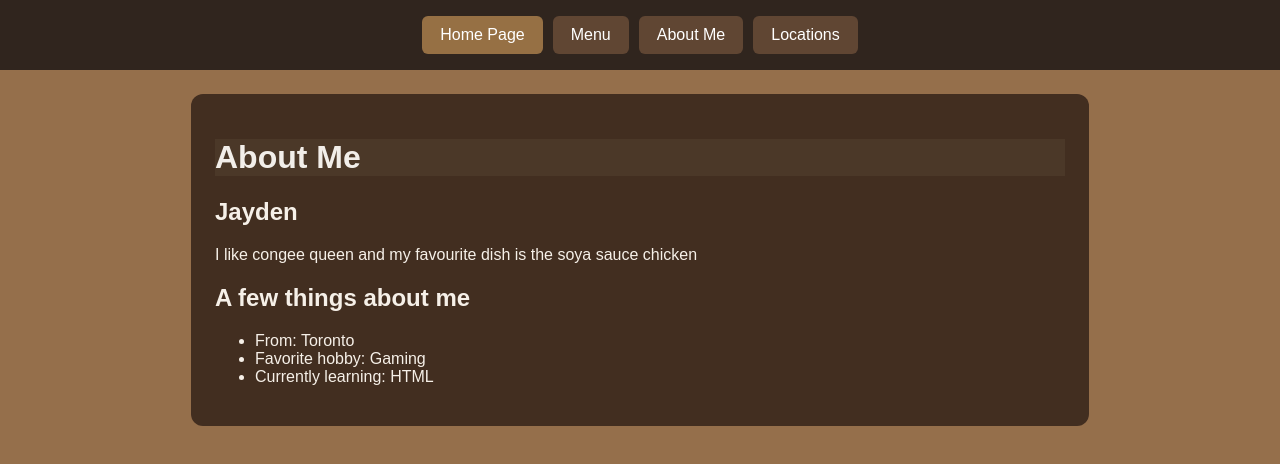
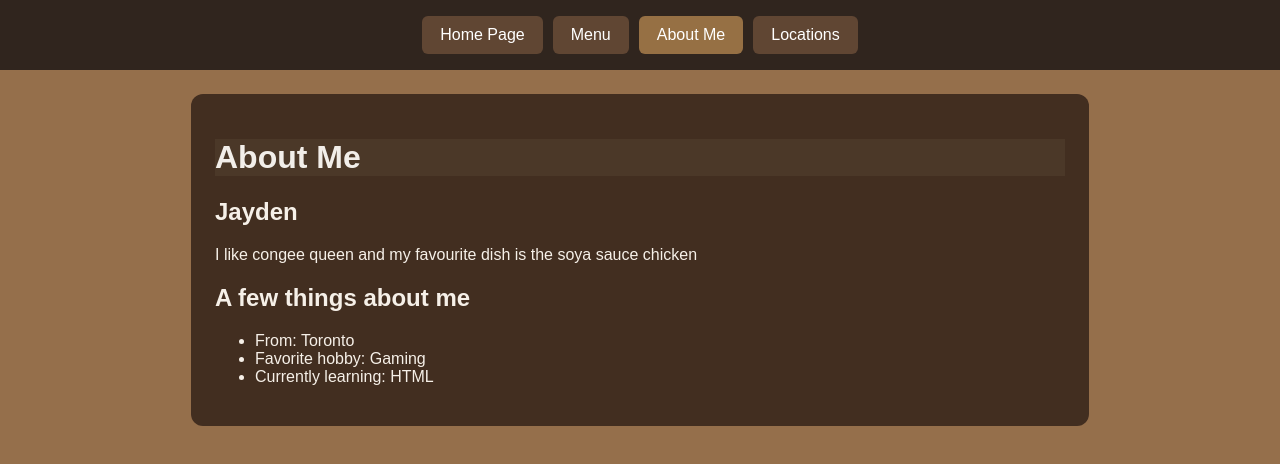
Before and after one commit to Jayden37202/Website, a plain HTML site: page page3.html in a window 1280 px wide. Drawn offline with Linux system fonts and the light colour scheme.

Commit message:
Update active tab for navigation in page3.html

```diff
--- a/page3.html
+++ b/page3.html
@@ -65,9 +65,9 @@
 </head>
 <body>
   <nav class="tab-buttons" aria-label="Page navigation">
-    <a class="tab-btn active" href="index.html" aria-current="page">Home Page</a>
+    <a class="tab-btn" href="index.html">Home Page</a>
     <a class="tab-btn" href="page2.html">Menu</a>
-    <a class="tab-btn" href="page3.html">About Me</a>
+    <a class="tab-btn active" href="page3.html" aria-current="page">About Me</a>
         <a class="tab-btn" href="Location.html">Locations</a>
   </nav>
 
```
